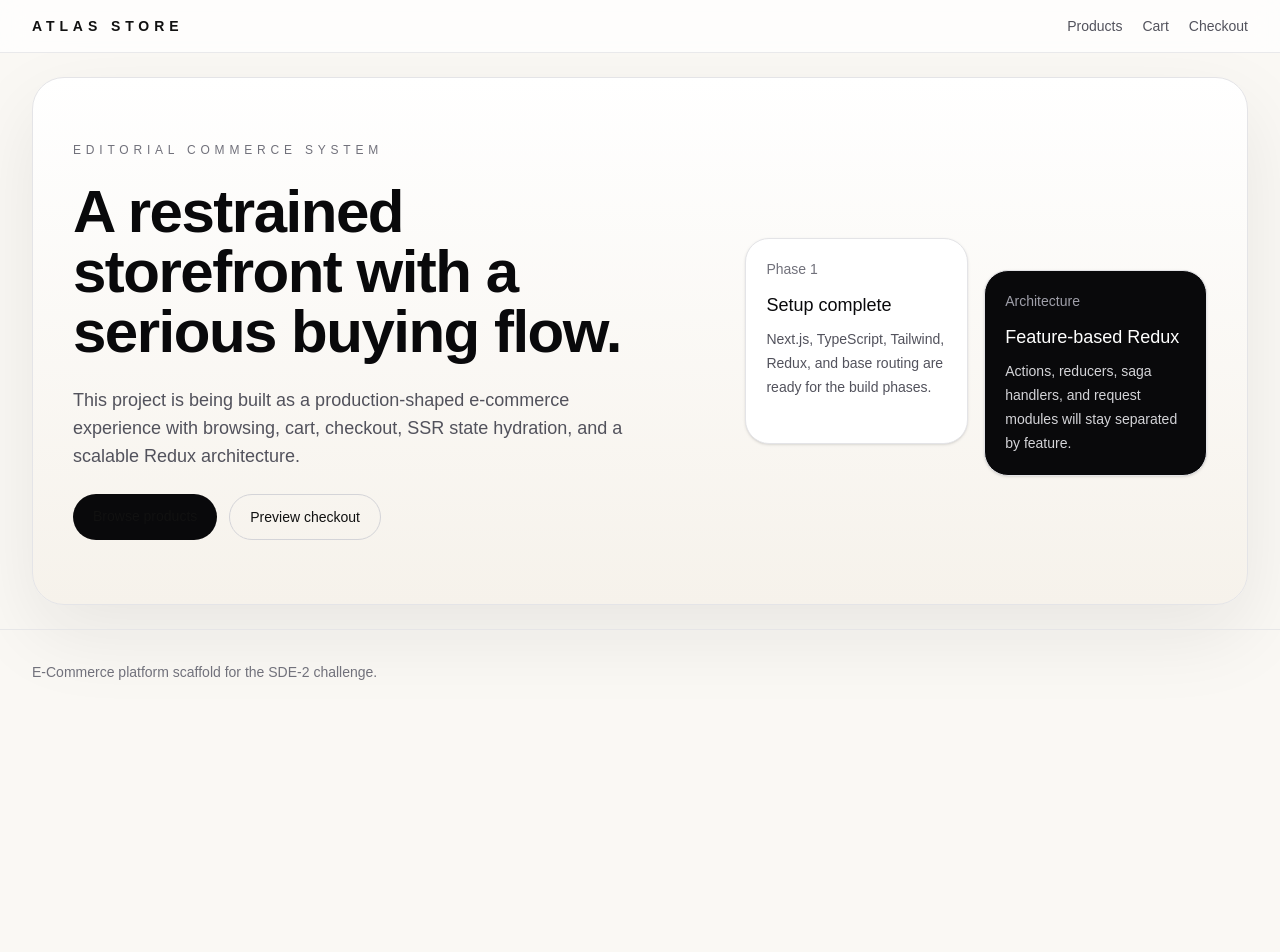
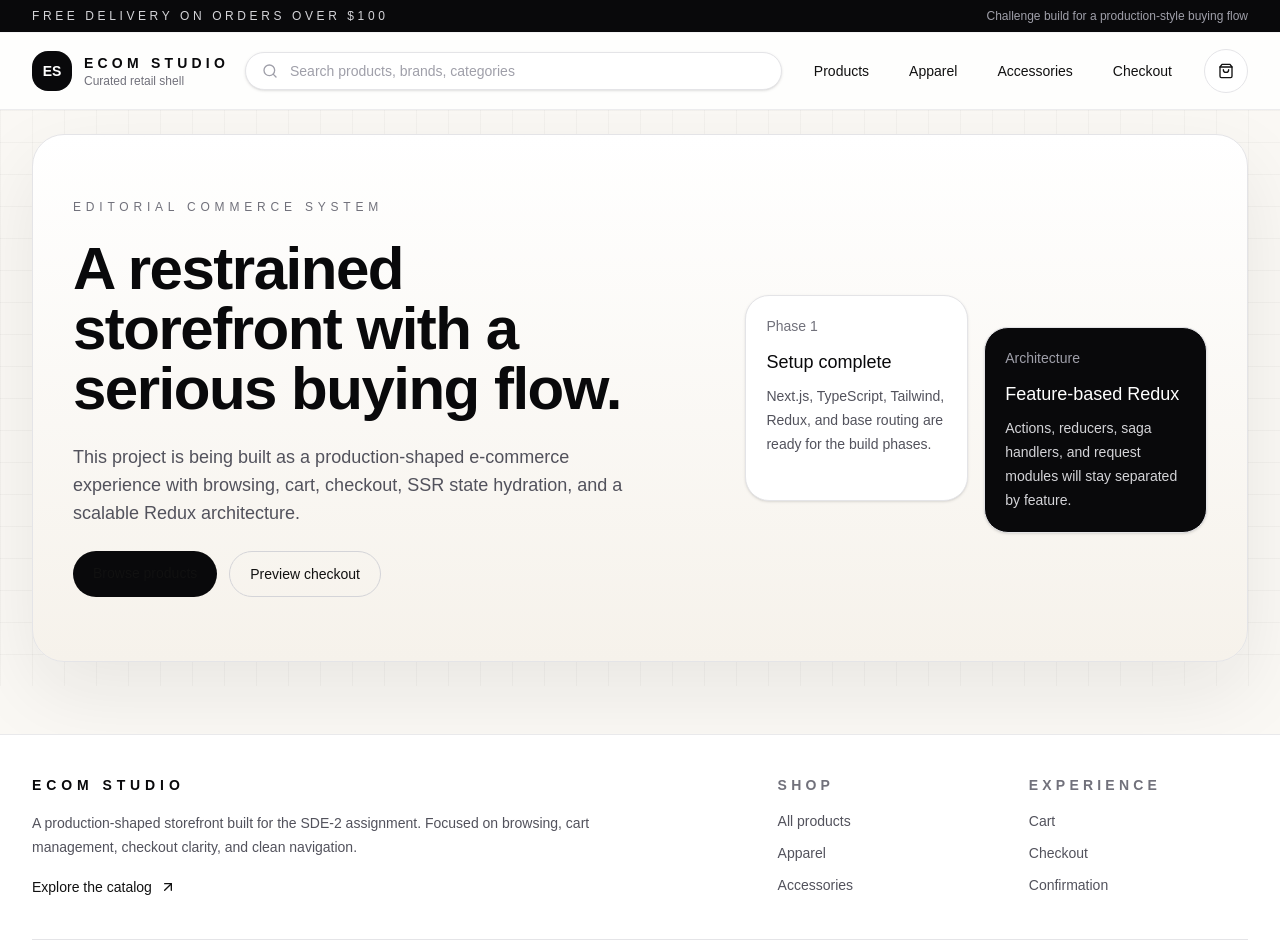
Before and after one commit to RajHumbal45/Ecommerce-Platform, a Next.js app: page / in a window 1280 px wide. Shown: the top 952 px of the page. Before the commit the page ends 800 px from the top, so only its background shows below. Built offline with nearby package versions, Linux system fonts and the light colour scheme.

Commit message:
Build app shell and navigation

```diff
--- a/src/app/globals.css
+++ b/src/app/globals.css
@@ -3,6 +3,11 @@
 :root {
 	--background: #faf8f4;
 	--foreground: #111111;
+}
+
+::selection {
+	background: #111111;
+	color: #faf8f4;
 }
 
 * {
@@ -15,7 +20,10 @@ html {
 
 body {
 	margin: 0;
-	background: var(--background);
+	background:
+		radial-gradient(circle at top left, rgba(17, 17, 17, 0.05), transparent 24%),
+		radial-gradient(circle at top right, rgba(17, 17, 17, 0.04), transparent 20%),
+		var(--background);
 	color: var(--foreground);
 	font-family: Arial, Helvetica, sans-serif;
 }
@@ -24,3 +32,10 @@ a {
 	color: inherit;
 	text-decoration: none;
 }
+
+.page-grid {
+	background-image:
+		linear-gradient(rgba(17, 17, 17, 0.03) 1px, transparent 1px),
+		linear-gradient(90deg, rgba(17, 17, 17, 0.03) 1px, transparent 1px);
+	background-size: 32px 32px;
+}
--- a/src/app/layout.tsx
+++ b/src/app/layout.tsx
@@ -5,8 +5,12 @@ import { Header } from '@/components/layout/header'
 import { Footer } from '@/components/layout/footer'
 
 export const metadata: Metadata = {
-	title: 'E-Commerce Platform',
-	description: 'A production-shaped e-commerce platform for the SDE-2 challenge'
+	title: {
+		default: 'Ecom Studio',
+		template: '%s | Ecom Studio'
+	},
+	description: 'A production-shaped e-commerce platform for the SDE-2 challenge',
+	metadataBase: new URL('https://ecommerce-platform.local')
 }
 
 export default function RootLayout({
@@ -20,7 +24,7 @@ export default function RootLayout({
 				<Providers>
 					<div className='min-h-screen bg-[var(--background)] text-[var(--foreground)]'>
 						<Header />
-						<main className='mx-auto w-full max-w-7xl px-4 py-6 sm:px-6 lg:px-8'>
+						<main className='page-grid mx-auto w-full max-w-7xl px-4 py-6 sm:px-6 lg:px-8'>
 							{children}
 						</main>
 						<Footer />
--- a/src/components/layout/footer.tsx
+++ b/src/components/layout/footer.tsx
@@ -1,8 +1,70 @@
+import Link from 'next/link'
+import { ArrowUpRight } from 'lucide-react'
+
+const footerLinks = [
+	{
+		title: 'Shop',
+		links: [
+			{ href: '/products', label: 'All products' },
+			{ href: '/products?category=apparel', label: 'Apparel' },
+			{ href: '/products?category=accessories', label: 'Accessories' }
+		]
+	},
+	{
+		title: 'Experience',
+		links: [
+			{ href: '/cart', label: 'Cart' },
+			{ href: '/checkout', label: 'Checkout' },
+			{ href: '/success', label: 'Confirmation' }
+		]
+	}
+]
+
 export function Footer() {
 	return (
-		<footer className='border-t border-zinc-200/80'>
-			<div className='mx-auto max-w-7xl px-4 py-8 text-sm text-zinc-500 sm:px-6 lg:px-8'>
-				E-Commerce platform scaffold for the SDE-2 challenge.
+		<footer className='mt-12 border-t border-zinc-200/80 bg-white'>
+			<div className='mx-auto max-w-7xl px-4 py-10 sm:px-6 lg:px-8'>
+				<div className='grid gap-10 lg:grid-cols-[1.2fr_0.8fr]'>
+					<div className='space-y-4'>
+						<p className='text-sm font-semibold uppercase tracking-[0.35em] text-zinc-950'>
+							Ecom Studio
+						</p>
+						<p className='max-w-xl text-sm leading-6 text-zinc-600'>
+							A production-shaped storefront built for the SDE-2 assignment.
+							Focused on browsing, cart management, checkout clarity, and clean
+							navigation.
+						</p>
+						<Link
+							href='/products'
+							className='inline-flex items-center gap-2 text-sm font-medium text-zinc-950 underline-offset-4 hover:underline'
+						>
+							Explore the catalog
+							<ArrowUpRight className='size-4' />
+						</Link>
+					</div>
+
+					<div className='grid gap-8 sm:grid-cols-2'>
+						{footerLinks.map((group) => (
+							<div key={group.title} className='space-y-4'>
+								<p className='text-sm font-semibold uppercase tracking-[0.3em] text-zinc-500'>
+									{group.title}
+								</p>
+								<div className='grid gap-3 text-sm text-zinc-600'>
+									{group.links.map((link) => (
+										<Link key={link.href} href={link.href} className='transition hover:text-zinc-950'>
+											{link.label}
+										</Link>
+									))}
+								</div>
+							</div>
+						))}
+					</div>
+				</div>
+
+				<div className='mt-10 flex flex-col gap-3 border-t border-zinc-200 pt-6 text-xs uppercase tracking-[0.3em] text-zinc-400 sm:flex-row sm:items-center sm:justify-between'>
+					<p>Built for the E-Commerce Platform challenge</p>
+					<p>Next.js App Router - TypeScript - Redux Saga</p>
+				</div>
 			</div>
 		</footer>
 	)
--- a/src/components/layout/header.tsx
+++ b/src/components/layout/header.tsx
@@ -1,24 +1,166 @@
+'use client'
+
 import Link from 'next/link'
+import { usePathname, useSearchParams } from 'next/navigation'
+import { useMemo, useState } from 'react'
+import { Menu, Search, ShoppingBag, X } from 'lucide-react'
+import { useSelector } from 'react-redux'
+import type { RootState } from '@/redux/store'
+import { cn } from '@/lib/utils'
+
+const navigation = [
+	{ href: '/products', label: 'Products' },
+	{ href: '/products?category=apparel', label: 'Apparel' },
+	{ href: '/products?category=accessories', label: 'Accessories' },
+	{ href: '/checkout', label: 'Checkout' }
+]
 
 export function Header() {
+	const pathname = usePathname()
+	const searchParams = useSearchParams()
+	const [menuOpen, setMenuOpen] = useState(false)
+	const cartCount = useSelector((state: RootState) => state.cart.items.length)
+
+	const activePath = useMemo(() => {
+		const query = searchParams.toString()
+
+		if (pathname.startsWith('/products/')) {
+			return '/products'
+		}
+
+		return query ? `${pathname}?${query}` : pathname
+	}, [pathname, searchParams])
+
 	return (
-		<header className='border-b border-zinc-200/80 bg-white/70 backdrop-blur-md'>
-			<div className='mx-auto flex max-w-7xl items-center justify-between px-4 py-4 sm:px-6 lg:px-8'>
-				<Link href='/' className='text-sm font-semibold uppercase tracking-[0.35em] text-zinc-950'>
-					Atlas Store
+		<header className='sticky top-0 z-40 border-b border-zinc-200/70 bg-white/80 backdrop-blur-xl'>
+			<div className='border-b border-zinc-100 bg-zinc-950 text-white'>
+				<div className='mx-auto flex max-w-7xl items-center justify-between px-4 py-2 text-xs sm:px-6 lg:px-8'>
+					<p className='uppercase tracking-[0.3em] text-zinc-300'>
+						Free delivery on orders over $100
+					</p>
+					<p className='hidden text-zinc-400 sm:block'>
+						Challenge build for a production-style buying flow
+					</p>
+				</div>
+			</div>
+
+			<div className='mx-auto flex max-w-7xl items-center justify-between gap-4 px-4 py-4 sm:px-6 lg:px-8'>
+				<Link href='/' className='flex items-center gap-3'>
+					<div className='grid size-10 place-items-center rounded-2xl bg-zinc-950 text-sm font-semibold text-white'>
+						ES
+					</div>
+					<div>
+						<p className='text-sm font-semibold uppercase tracking-[0.3em] text-zinc-950'>
+							Ecom Studio
+						</p>
+						<p className='text-xs text-zinc-500'>Curated retail shell</p>
+					</div>
 				</Link>
-				<nav className='flex items-center gap-5 text-sm text-zinc-600'>
-					<Link href='/products' className='transition hover:text-zinc-950'>
-						Products
+
+				<div className='hidden flex-1 items-center justify-center lg:flex'>
+					<div className='flex w-full max-w-xl items-center gap-3 rounded-full border border-zinc-200 bg-white px-4 py-2 shadow-sm'>
+						<Search className='size-4 text-zinc-400' />
+						<span className='text-sm text-zinc-400'>Search products, brands, categories</span>
+					</div>
+				</div>
+
+				<nav className='hidden items-center gap-2 lg:flex'>
+					{navigation.map((item) => {
+						const isActive = activePath === item.href
+
+						return (
+							<Link
+								key={item.href}
+								href={item.href}
+								className={cn(
+									'rounded-full px-4 py-2 text-sm font-medium transition',
+									isActive
+										? 'bg-zinc-950 text-white'
+										: 'text-zinc-600 hover:bg-zinc-100 hover:text-zinc-950'
+								)}
+							>
+								{item.label}
+							</Link>
+						)
+					})}
+				</nav>
+
+				<div className='hidden items-center gap-2 lg:flex'>
+					<Link
+						href='/cart'
+						className='relative grid size-11 place-items-center rounded-full border border-zinc-200 bg-white text-zinc-950 transition hover:border-zinc-950'
+						aria-label='View cart'
+					>
+						<ShoppingBag className='size-4' />
+						{cartCount > 0 ? (
+							<span className='absolute -right-1 -top-1 grid min-w-5 place-items-center rounded-full bg-zinc-950 px-1 text-[10px] font-semibold text-white'>
+								{cartCount}
+							</span>
+						) : null}
 					</Link>
-					<Link href='/cart' className='transition hover:text-zinc-950'>
-						Cart
-					</Link>
-					<Link href='/checkout' className='transition hover:text-zinc-950'>
-						Checkout
-					</Link>
-				</nav>
+				</div>
+
+				<button
+					type='button'
+					className='grid size-11 place-items-center rounded-full border border-zinc-200 bg-white text-zinc-950 lg:hidden'
+					onClick={() => setMenuOpen((value) => !value)}
+					aria-expanded={menuOpen}
+					aria-controls='mobile-navigation'
+					aria-label='Toggle navigation menu'
+				>
+					{menuOpen ? <X className='size-5' /> : <Menu className='size-5' />}
+				</button>
 			</div>
+
+			{menuOpen ? (
+				<div id='mobile-navigation' className='border-t border-zinc-200 bg-white lg:hidden'>
+					<div className='mx-auto max-w-7xl space-y-4 px-4 py-4 sm:px-6 lg:px-8'>
+						<div className='flex items-center gap-3 rounded-2xl border border-zinc-200 bg-zinc-50 px-4 py-3'>
+							<Search className='size-4 text-zinc-400' />
+							<span className='text-sm text-zinc-400'>Search products, brands, categories</span>
+						</div>
+
+						<nav className='grid gap-2'>
+							{navigation.map((item) => {
+								const isActive = activePath === item.href
+
+								return (
+									<Link
+										key={item.href}
+										href={item.href}
+										onClick={() => setMenuOpen(false)}
+										className={cn(
+											'rounded-2xl border px-4 py-3 text-sm font-medium transition',
+											isActive
+												? 'border-zinc-950 bg-zinc-950 text-white'
+												: 'border-zinc-200 bg-white text-zinc-600'
+										)}
+									>
+										{item.label}
+									</Link>
+								)
+							})}
+						</nav>
+
+						<div className='grid grid-cols-2 gap-3'>
+							<Link
+								href='/products'
+								onClick={() => setMenuOpen(false)}
+								className='rounded-2xl border border-zinc-200 bg-white px-4 py-3 text-center text-sm font-medium text-zinc-950'
+							>
+								Browse
+							</Link>
+							<Link
+								href='/cart'
+								onClick={() => setMenuOpen(false)}
+								className='rounded-2xl bg-zinc-950 px-4 py-3 text-center text-sm font-medium text-white'
+							>
+								Cart {cartCount > 0 ? `(${cartCount})` : ''}
+							</Link>
+						</div>
+					</div>
+				</div>
+			) : null}
 		</header>
 	)
 }
```
